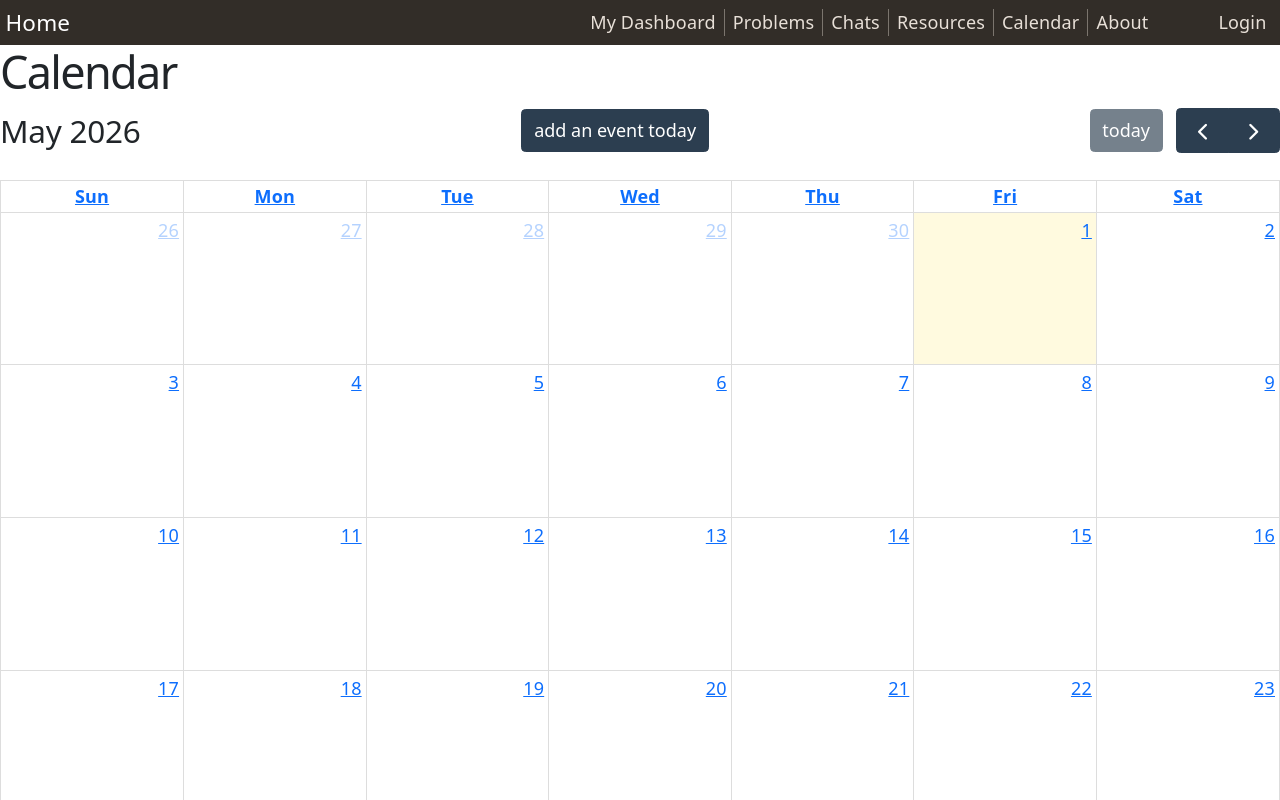
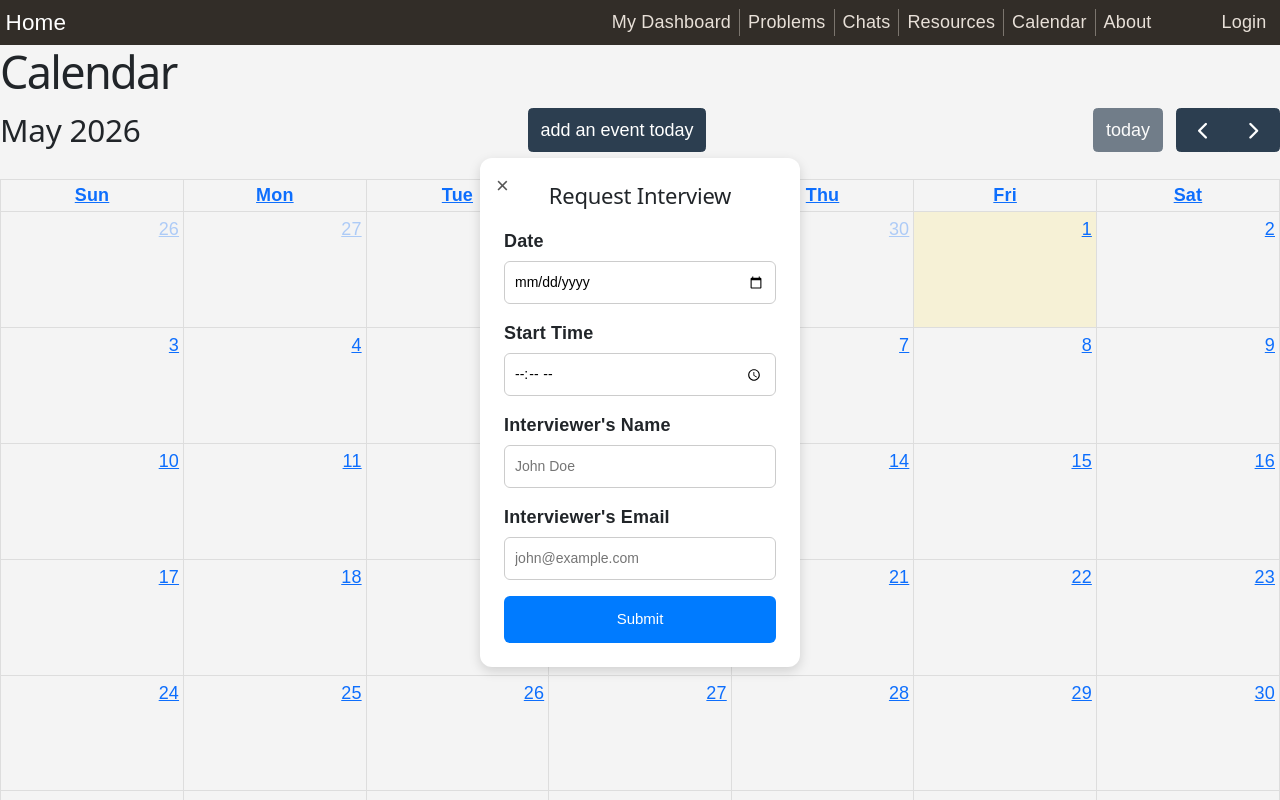
Before and after one commit to INF143Group/INF143Sp26Project, a React (Vite) app: page /calendar in a window 1280 px wide. Shown: the top 800 px of the page. Built offline with nearby package versions, Linux system fonts and the light colour scheme.

Commit message:
Added event popup when clicking add event today

```diff
--- a/Components/Calendar.jsx
+++ b/Components/Calendar.jsx
@@ -1,15 +1,30 @@
+import { useRef, useState } from "react";
 import NavBar from "../Components/nav-bar.jsx";
 import  FullCalendar  from "@fullcalendar/react";
 import  dayGridPlugin  from "@fullcalendar/daygrid";
 import  interactionPlugin   from "@fullcalendar/interaction";
 
 import "../Styles/Calendar.css";
+import EventAddPopup from "./EventAddPopup.jsx";
 
 const handleDateClick = (arg) => {
     alert(arg.dateStr)
   }
 
 export default function Calendar(){
+
+    const calendarRef = useRef(null);
+    const eventPopupRef = useRef(null);
+
+    const [isSchedulerOpen, setIsSchedulerOpen] = useState(true);
+
+    function displayAddEventDiv(arg){
+        setIsSchedulerOpen(true);
+    }
+    function hideAddEventDiv(arg){
+        setIsSchedulerOpen(false);
+    }
+
     return(
         <div className="calendar-wrapper">
             <div className={"div1"} id={"nav-bar"}>
@@ -17,27 +32,36 @@ export default function Calendar(){
             </div>
             <script src="https://cdn.jsdelivr.net/npm/fullcalendar@6.1.20/index.global.min.js"></script>
             <h1>Calendar</h1>
+            <div className="stack">
                 <FullCalendar
+                    ref={calendarRef}
                     plugins={[dayGridPlugin, interactionPlugin]}
                     initialView="dayGridMonth"
                     dateClick={handleDateClick}
                     customButtons={{
                         addEventTodayButton: {
                             text: 'add an event today',
-                        click: handleSchedulerButtonClick
+                            click: displayAddEventDiv
                         }
                     }}
                     headerToolbar= {{
                         center: 'addEventTodayButton'
                     }}
                 />
+                <div className="top-layer">
+                    <EventAddPopup
+                    isOpen={isSchedulerOpen}
+                    onClose={hideAddEventDiv}
+                    />
                 </div>
+
+            </div>
+        </div>
+
     );
 }
 
-function handleSchedulerButtonClick(){
-    alert("Scheduler button clicked!");
-}
+
 
 function SchedulerDiv(){
     return(
--- /dev/null
+++ b/Components/EventAddPopup.jsx
@@ -0,0 +1,36 @@
+
+import { useState, useEffect } from "react";
+import "../Styles/EventPopup.css";
+
+export default function EventAddPopup({ isOpen, onClose }){
+    if (isOpen==false) return null;
+    return (
+        <div class="appointment-form">
+            {/* initial html generated by chatgpt */}
+            <button class="close-btn" onClick={onClose}>&times;</button>
+
+            <h2>Request Interview</h2>
+
+            <form>
+                <label for="date">Date</label>
+                <input type="date" id="date" name="date" placeholder="5-8-2026" />
+
+                <label for="time">Start Time</label>
+                <input type="time" id="time" name="time" />
+
+                <label for="name">Interviewer's Name</label>
+                <input type="text" id="name" name="name" placeholder="John Doe" />
+
+                <label for="email">Interviewer's Email</label>
+                <input type="email" id="email" name="email" placeholder="john@example.com" />
+
+                <button type="submit" class="submit-btn" onClick={handleSubmit} >Submit</button>
+            </form>
+        </div>
+    );
+    function handleSubmit(e){
+        e.preventDefault();
+        alert("Submitted!");
+        onClose();
+    }
+};
--- a/Styles/Calendar.css
+++ b/Styles/Calendar.css
@@ -1,3 +1,18 @@
 body{
     --bg: aqua;
 }
+
+.stack {
+    position: relative;
+    width: 100vw;  /* Or whatever size you need */
+    height: 100vh;  /* Or whatever size you need */
+    margin: 0 auto;
+}
+.stack > * {
+    position: absolute;
+    top: 0;
+    left: 0;
+    width: 100%;
+    height: 100%;
+}
+.top-layer    { z-index: 7; pointer-events: none}
--- /dev/null
+++ b/Styles/EventPopup.css
@@ -0,0 +1,72 @@
+/* styles.css */
+/* generated by gemini, added pointer-events */
+body {
+    font-family: Arial, sans-serif;
+    background-color: #f4f4f4;
+}
+
+.appointment-form {
+    position: relative;
+    pointer-events: auto;
+    width: 320px;
+    padding: 24px;
+    background: white;
+    border-radius: 12px;
+    box-shadow: 0 4px 12px rgba(0, 0, 0, 0.15);
+    margin: 50px auto;
+}
+
+.appointment-form h2 {
+    margin-top: 0;
+    margin-bottom: 20px;
+    text-align: center;
+    font-size: 22px;
+}
+
+.appointment-form form {
+    display: flex;
+    flex-direction: column;
+}
+
+.appointment-form label {
+    margin-bottom: 6px;
+    font-weight: bold;
+}
+
+.appointment-form input {
+    margin-bottom: 16px;
+    padding: 10px;
+    border: 1px solid #ccc;
+    border-radius: 6px;
+    font-size: 14px;
+}
+
+.submit-btn {
+    padding: 12px;
+    border: none;
+    border-radius: 6px;
+    background-color: #007bff;
+    color: white;
+    font-size: 15px;
+    cursor: pointer;
+    transition: background-color 0.2s ease;
+}
+
+.submit-btn:hover {
+    background-color: #0056b3;
+}
+
+.close-btn {
+    position: absolute;
+    top: 10px;
+    left: 10px;
+    border: none;
+    background: transparent;
+    font-size: 22px;
+    cursor: pointer;
+    color: #555;
+}
+
+.close-btn:hover {
+    color: #000;
+}
```
Lines whose indentation alone changed are shown as unchanged.
